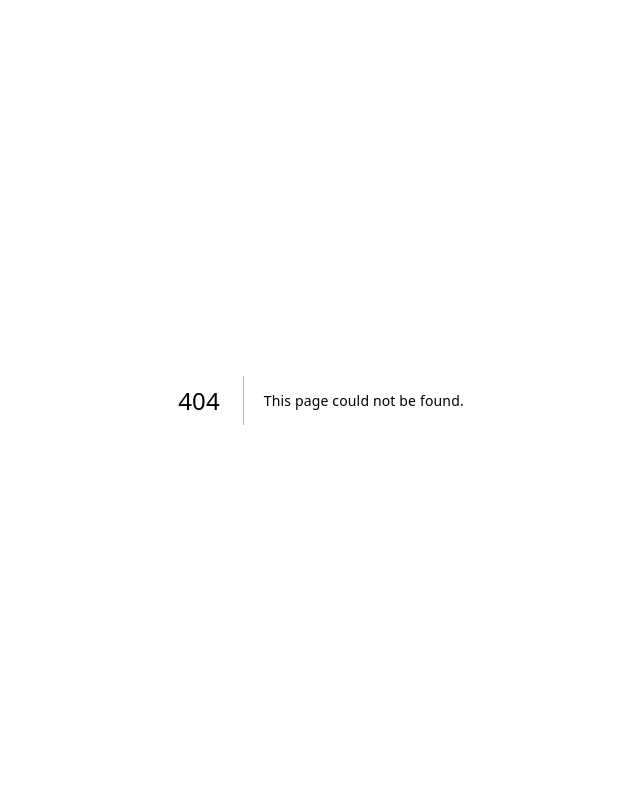
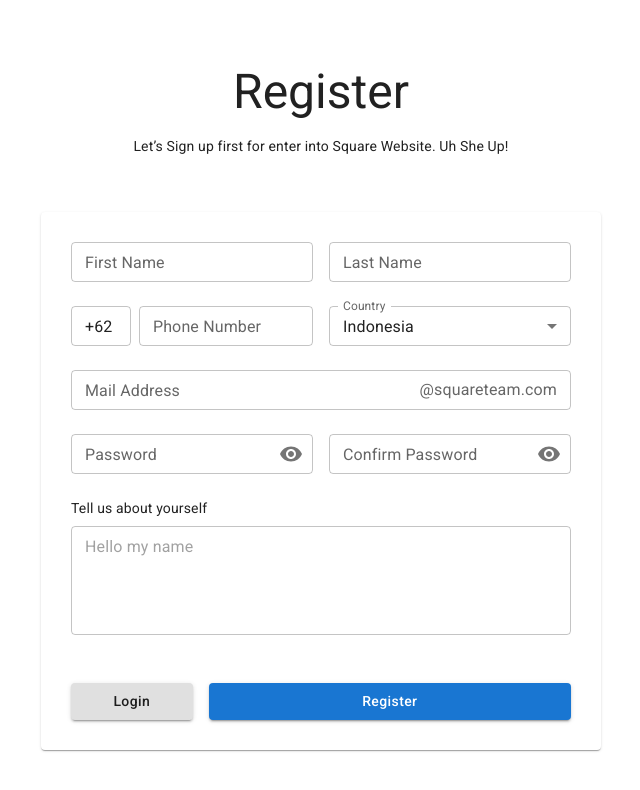
Before and after one commit to onlyhasbi/todo-app-nodewave, a Next.js app: page /signup in a window 1280 px wide. Before the commit this address had no page. Shown: the top 790 px of the page, without its empty margins (319-959 px from the left). Built offline with nearby package versions, Linux system fonts and the light colour scheme.

Commit message:
create signup page

```diff
--- a/package.json
+++ b/package.json
@@ -12,6 +12,7 @@
     "@emotion/react": "^11.11.1",
     "@emotion/styled": "^11.11.0",
     "@fontsource/roboto": "^5.0.8",
+    "@mui/icons-material": "^5.14.14",
     "@mui/material": "^5.14.14",
     "next": "13.5.5",
     "react": "^18",
--- a/src/element/SignInForm.tsx
+++ b/src/element/SignInForm.tsx
@@ -10,7 +10,7 @@ import React from 'react';
 
 function SignInForm() {
   return (
-    <Card sx={{ maxWidth: 560, width: 560 }}>
+    <Card sx={{ minWidth: 260, maxWidth: 560, width: 560 }}>
       <form style={{ padding: 30 }}>
         <Stack direction="column" spacing={2}>
           <TextField
--- /dev/null
+++ b/src/element/SignUpForm.tsx
@@ -0,0 +1,197 @@
+import React from 'react';
+import {
+  Grid,
+  Card,
+  Stack,
+  TextField,
+  FormControl,
+  InputLabel,
+  MenuItem,
+  Select,
+  OutlinedInput,
+  InputAdornment,
+  IconButton,
+  Typography,
+  Button,
+} from '@mui/material';
+import type { SelectChangeEvent } from '@mui/material';
+import Visibility from '@mui/icons-material/Visibility';
+import VisibilityOff from '@mui/icons-material/VisibilityOff';
+import { useToggle } from '@/hooks/useToggle';
+import { useRouter } from 'next/router';
+
+function SignUpForm() {
+  const [form, setForm] = React.useState('');
+  const password = useToggle();
+  const confirmPassword = useToggle();
+
+  const router = useRouter();
+  const handleSignIn = () => router.push('/signin');
+
+  const handleChange = (event: SelectChangeEvent) => {
+    setForm(event.target.value);
+  };
+
+  return (
+    <Card sx={{ minWidth: 260, maxWidth: 560, width: 560 }}>
+      <form style={{ padding: 30 }}>
+        <Grid container columnSpacing={{ xs: 1, md: 2 }} rowSpacing={3}>
+          <Grid item md={6}>
+            <TextField
+              variant="outlined"
+              size="small"
+              label="First Name"
+              sx={{ width: '100%' }}
+            />
+          </Grid>
+          <Grid item md={6}>
+            <TextField
+              variant="outlined"
+              size="small"
+              label="Last Name"
+              sx={{ width: '100%' }}
+            />
+          </Grid>
+          <Grid item md={6}>
+            <Stack direction="row" spacing={1}>
+              <TextField
+                variant="outlined"
+                size="small"
+                value="+62"
+                sx={{ width: '30%' }}
+              />
+              <TextField
+                variant="outlined"
+                size="small"
+                label="Phone Number"
+                sx={{ xs: { width: '70%' }, md: { width: '100%' } }}
+              />
+            </Stack>
+          </Grid>
+          <Grid item md={6}>
+            <FormControl size="small" sx={{ width: '100%' }}>
+              <InputLabel id="country">Country</InputLabel>
+              <Select
+                labelId="country"
+                id="countries"
+                value="indonesia"
+                label="Country"
+                onChange={handleChange}
+              >
+                <MenuItem value="">
+                  <em>None</em>
+                </MenuItem>
+                <MenuItem value="indonesia">Indonesia</MenuItem>
+                <MenuItem value="palestina">Palestina</MenuItem>
+              </Select>
+            </FormControl>
+          </Grid>
+          <Grid item md={12}>
+            <FormControl sx={{ width: '100%' }} variant="outlined" size="small">
+              <InputLabel htmlFor="email">Mail Address</InputLabel>
+              <OutlinedInput
+                id="email"
+                label="Mail Address"
+                type="text"
+                endAdornment={
+                  <InputAdornment position="end">
+                    @squareteam.com
+                  </InputAdornment>
+                }
+              />
+            </FormControl>
+          </Grid>
+          <Grid item md={6}>
+            <FormControl sx={{ width: '100%' }} variant="outlined" size="small">
+              <InputLabel htmlFor="password">Password</InputLabel>
+              <OutlinedInput
+                id="password"
+                type={password.showPassword ? 'text' : 'password'}
+                endAdornment={
+                  <InputAdornment position="end">
+                    <IconButton
+                      aria-label="toggle password visibility"
+                      onClick={password.handleClickShowPassword}
+                      onMouseDown={password.handleMouseDownPassword}
+                      edge="end"
+                    >
+                      {password.showPassword ? (
+                        <VisibilityOff />
+                      ) : (
+                        <Visibility />
+                      )}
+                    </IconButton>
+                  </InputAdornment>
+                }
+                label="Password"
+              />
+            </FormControl>
+          </Grid>
+          <Grid item md={6}>
+            <FormControl sx={{ width: '100%' }} variant="outlined" size="small">
+              <InputLabel htmlFor="confirm-password">
+                Confirm Password
+              </InputLabel>
+              <OutlinedInput
+                id="confirm-password"
+                type={confirmPassword.showPassword ? 'text' : 'password'}
+                endAdornment={
+                  <InputAdornment position="end">
+                    <IconButton
+                      aria-label="toggle confirm password visibility"
+                      onClick={confirmPassword.handleClickShowPassword}
+                      onMouseDown={confirmPassword.handleMouseDownPassword}
+                      edge="end"
+                    >
+                      {confirmPassword.showPassword ? (
+                        <VisibilityOff />
+                      ) : (
+                        <Visibility />
+                      )}
+                    </IconButton>
+                  </InputAdornment>
+                }
+                label="Confirm Password"
+              />
+            </FormControl>
+          </Grid>
+          <Grid item md={12}>
+            <Stack direction="column" spacing={1}>
+              <Typography variant="body2" component="label">
+                Tell us about yourself
+              </Typography>
+              <TextField
+                placeholder="Hello my name"
+                size="small"
+                multiline
+                rows={4}
+                maxRows={6}
+                sx={{ width: '100%' }}
+              />
+            </Stack>
+          </Grid>
+          <Grid item md={12}>
+            <Stack direction="row" spacing={2} sx={{ paddingTop: '1.5rem' }}>
+              <Button
+                color="inherit"
+                variant="contained"
+                sx={{ width: '25%', textTransform: 'none' }}
+                onClick={handleSignIn}
+              >
+                Login
+              </Button>
+              <Button
+                variant="contained"
+                sx={{ width: '75%', textTransform: 'none' }}
+              >
+                Register
+              </Button>
+            </Stack>
+          </Grid>
+        </Grid>
+      </form>
+    </Card>
+  );
+}
+
+export default SignUpForm;
--- /dev/null
+++ b/src/element/Title.tsx
@@ -0,0 +1,21 @@
+import { Stack, Typography } from '@mui/material';
+
+type Props = {
+  title?: string;
+  subtitle?: string;
+};
+
+function Title({ title, subtitle }: Props) {
+  return (
+    <Stack direction="column" sx={{ textAlign: 'center' }} spacing={2}>
+      <Typography variant="h3" component="h2">
+        {title}
+      </Typography>
+      <Typography variant="body2">
+        {subtitle}
+      </Typography>
+    </Stack>
+  );
+}
+
+export default Title;
--- /dev/null
+++ b/src/hooks/useToggle.ts
@@ -0,0 +1,14 @@
+import React from 'react';
+
+export function useToggle() {
+  const [showPassword, setShowPassword] = React.useState(false);
+
+  const handleClickShowPassword = () => setShowPassword((show) => !show);
+  const handleMouseDownPassword = (
+    event: React.MouseEvent<HTMLButtonElement>
+  ) => {
+    event.preventDefault();
+  };
+
+  return { showPassword, handleClickShowPassword, handleMouseDownPassword };
+}
--- /dev/null
+++ b/src/pages/signup.tsx
@@ -0,0 +1,30 @@
+import Title from '@/element/Title';
+import React from 'react';
+import { Grid, Stack } from '@mui/material';
+import SignUpForm from '@/element/SignUpForm';
+
+function Register() {
+  return (
+    <Grid
+      container
+      sx={{
+        minHeight: '100vh',
+        width: '100%',
+        paddingTop: '4rem',
+        paddingBottom: '7rem',
+      }}
+      justifyContent="center"
+      alignItems="center"
+    >
+      <Stack direction="column" spacing={7}>
+        <Title
+          title="Register"
+          subtitle="Let’s Sign up first for enter into Square Website. Uh She Up!"
+        />
+        <SignUpForm />
+      </Stack>
+    </Grid>
+  );
+}
+
+export default Register;
```
Also changed, not shown: src/pages/signin.tsx (+13 -11 lines).
